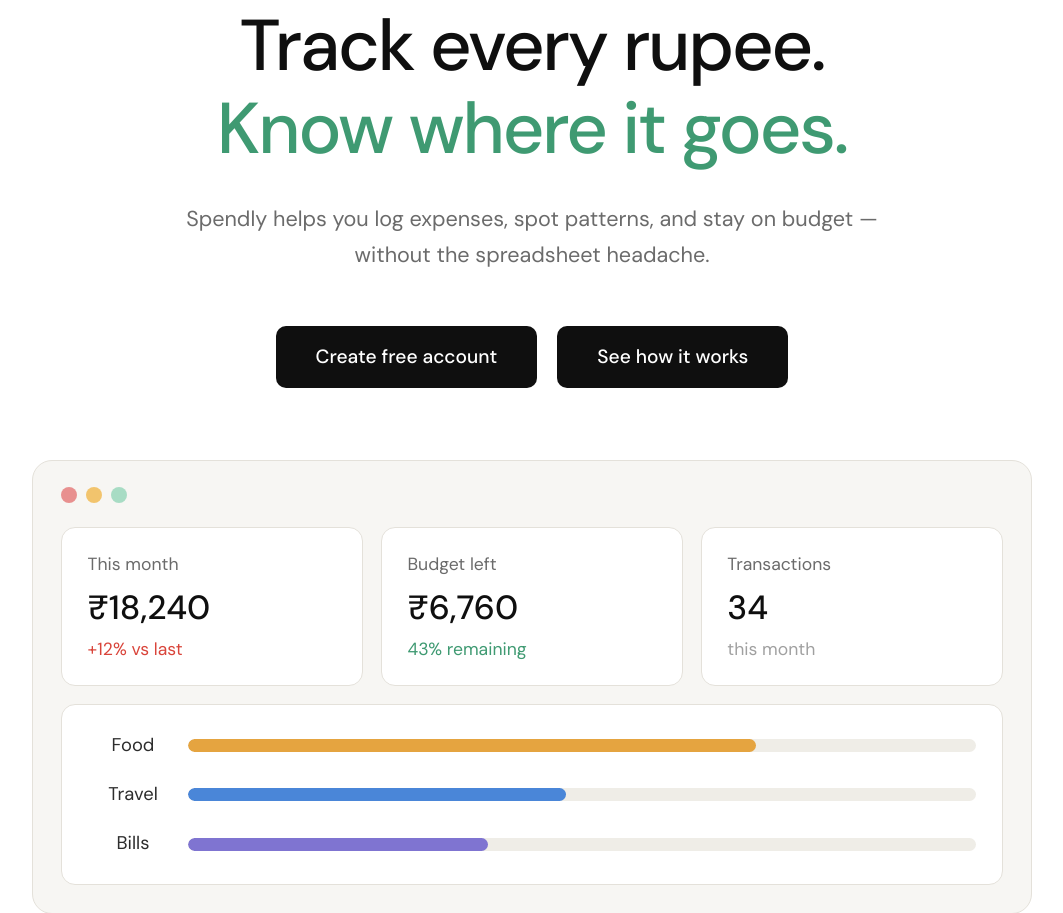
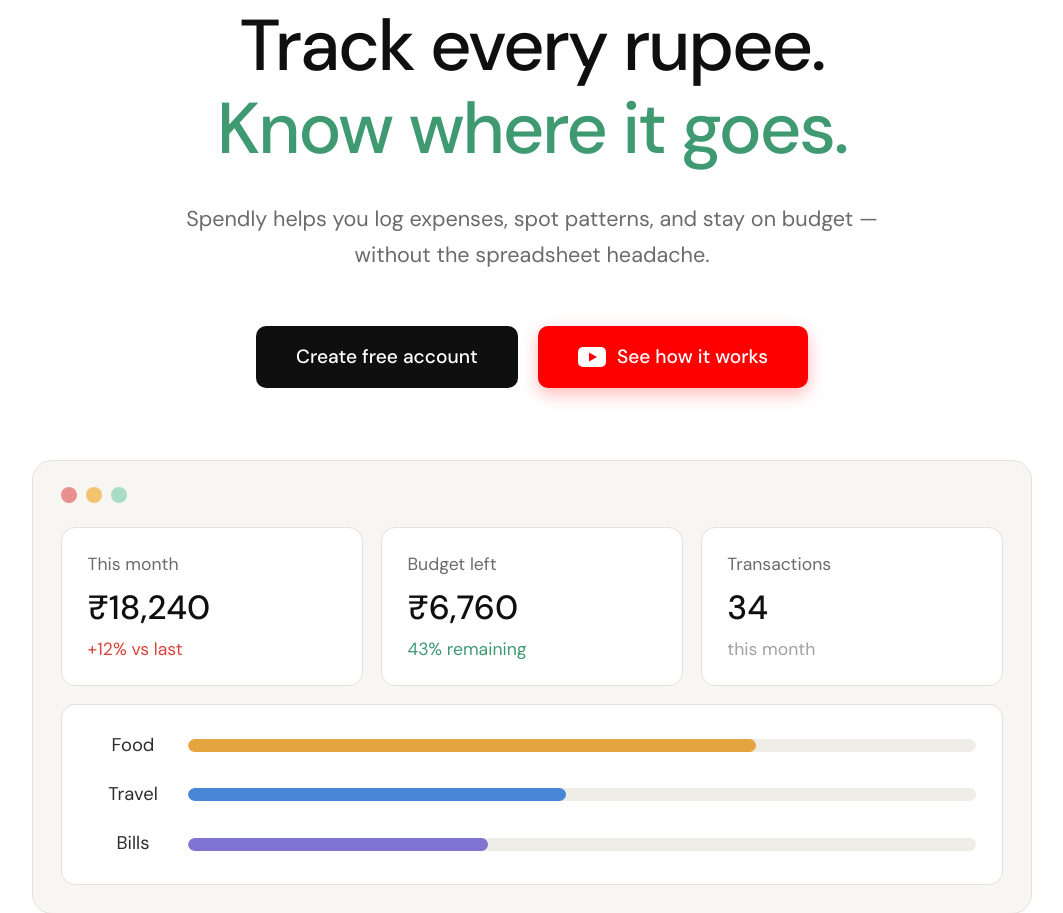
Before and after one commit to ankit-techthought/claude_spendly_project, a Flask app: page / in a window 1280 px wide. Shown: the part 225-1138 px from the top of the page, without its empty margins (108-1171 px from the left). Run offline with Flask 3, Linux system fonts and the light colour scheme.

Commit message:
Style 'See how it works' as a red YouTube-style play button
Co-Authored-By: Claude Opus 5.5 <noreply@anthropic.com>

```diff
--- a/static/css/landing.css
+++ b/static/css/landing.css
@@ -93,6 +93,32 @@ button.lp-btn {
     line-height: inherit;
     cursor: pointer;
 }
+
+/* "See how it works" — YouTube-style red play button */
+
+.lp-btn-video {
+    display: inline-flex;
+    align-items: center;
+    gap: 0.7rem;
+    background: #ff0000;
+    box-shadow: 0 6px 18px rgba(255, 0, 0, 0.28);
+    transition: background 0.2s, transform 0.2s, box-shadow 0.2s;
+}
+
+.lp-btn-video:hover {
+    background: #cc0000;
+    transform: translateY(-1px);
+    box-shadow: 0 8px 22px rgba(255, 0, 0, 0.35);
+}
+
+.lp-play-icon {
+    width: 1.75rem;
+    height: 1.25rem;
+    flex-shrink: 0;
+    transition: transform 0.2s;
+}
+
+.lp-btn-video:hover .lp-play-icon { transform: scale(1.1); }
 
 /* Video modal */
 
@@ -258,6 +284,7 @@ button.lp-btn {
     .lp-hero { padding: 3rem 1rem; }
     .lp-subtitle { font-size: 1.1rem; }
     .lp-btn { width: 100%; text-align: center; }
+    .lp-btn-video { justify-content: center; }
     .lp-stats { grid-template-columns: 1fr; }
     .lp-bar-row { grid-template-columns: 70px 1fr; }
     .lp-bar-label { font-size: 1rem; }
--- a/templates/landing.html
+++ b/templates/landing.html
@@ -27,8 +27,14 @@
 
         <div class="lp-actions">
             <a href="{{ url_for('register') }}" class="lp-btn">Create free account</a>
-            <button type="button" class="lp-btn" id="how-it-works-btn"
-                    aria-haspopup="dialog" aria-controls="video-modal">See how it works</button>
+            <button type="button" class="lp-btn lp-btn-video" id="how-it-works-btn"
+                    aria-haspopup="dialog" aria-controls="video-modal">
+                <svg class="lp-play-icon" viewBox="0 0 28 20" aria-hidden="true">
+                    <rect width="28" height="20" rx="5" fill="#ffffff"/>
+                    <path d="M11 5.5v9l8-4.5z" fill="#ff0000"/>
+                </svg>
+                See how it works
+            </button>
         </div>
 
         <div class="lp-preview">
```
